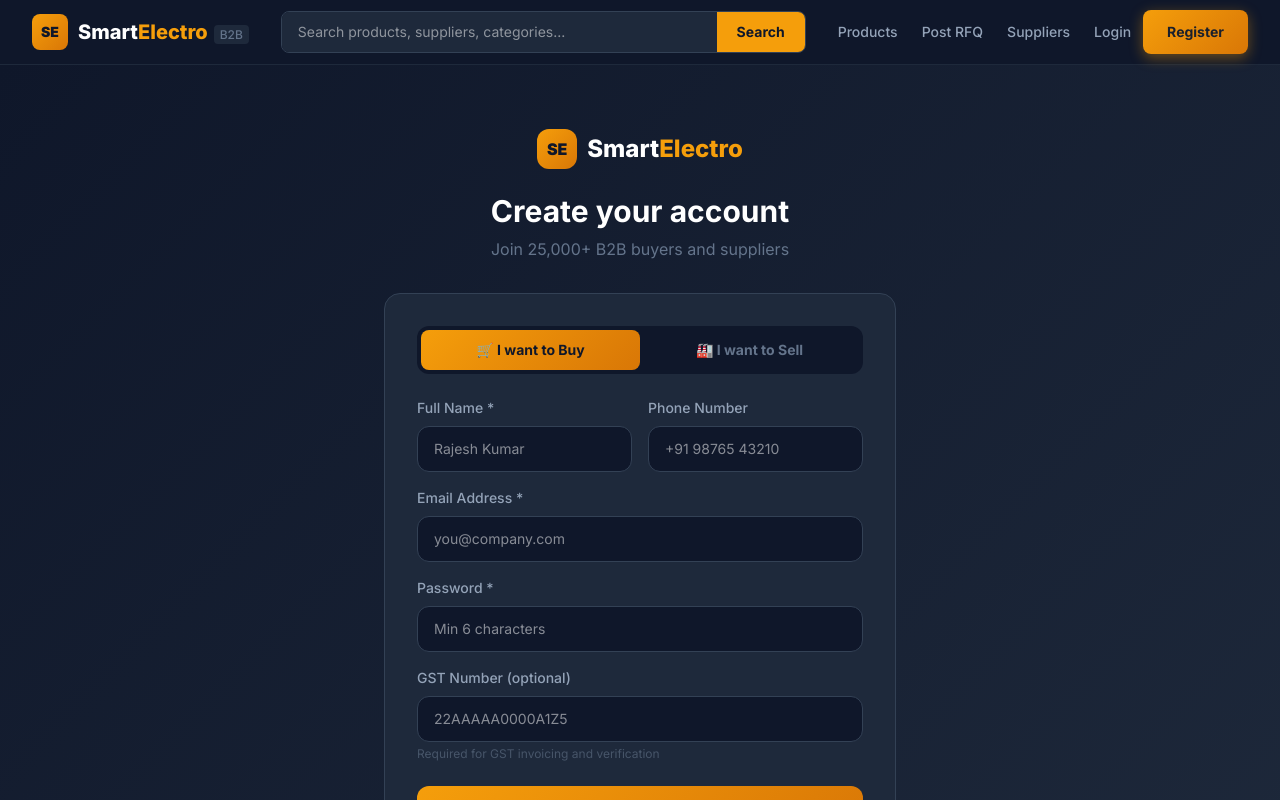
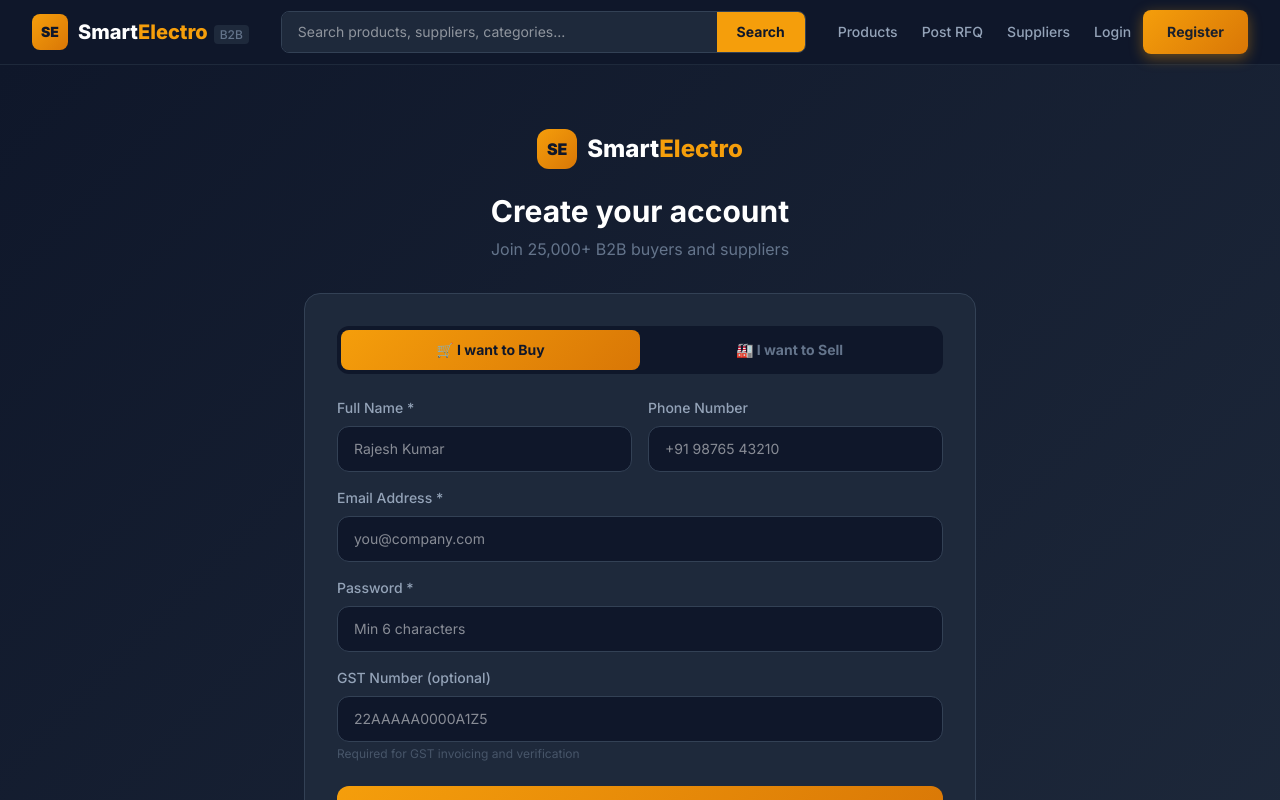
Before and after one commit to MaulikAdhikari18/smartelectro, a Next.js app in the folder frontend/: page /register in a window 1280 px wide. Shown: the top 800 px of the page. Built offline with nearby package versions, Linux system fonts and the light colour scheme.

Commit message:
Bugs Fixed

```diff
--- a/frontend/src/app/login/page.tsx
+++ b/frontend/src/app/login/page.tsx
@@ -36,7 +36,7 @@
       style={{ background: 'linear-gradient(135deg, #0f172a 0%, #1e293b 100%)' }}>
 
       {/* Card */}
-      <div className="w-full max-w-md">
+      <div className="w-full max-w-xl">
         {/* Logo */}
         <div className="text-center mb-8">
           <Link href="/" className="inline-flex items-center gap-2.5 mb-6">
--- a/frontend/src/app/register/page.tsx
+++ b/frontend/src/app/register/page.tsx
@@ -23,8 +23,7 @@
       localStorage.setItem('userRole', role);
       localStorage.setItem('userName', name);
       localStorage.setItem('userId', userId);
-      if (role === 'SUPPLIER') router.push('/dashboard');
-      else router.push('/');
+      router.push('/login');
     } catch (err: any) {
       setError(err.response?.data || 'Registration failed. Try again.');
     } finally {
@@ -35,7 +34,7 @@
   return (
     <div className="min-h-screen flex items-center justify-center px-4 py-16"
       style={{ background: 'linear-gradient(135deg, #0f172a 0%, #1e293b 100%)' }}>
-      <div className="w-full max-w-lg">
+      <div className="w-full max-w-2xl">
 
         {/* Logo */}
         <div className="text-center mb-8">
```
